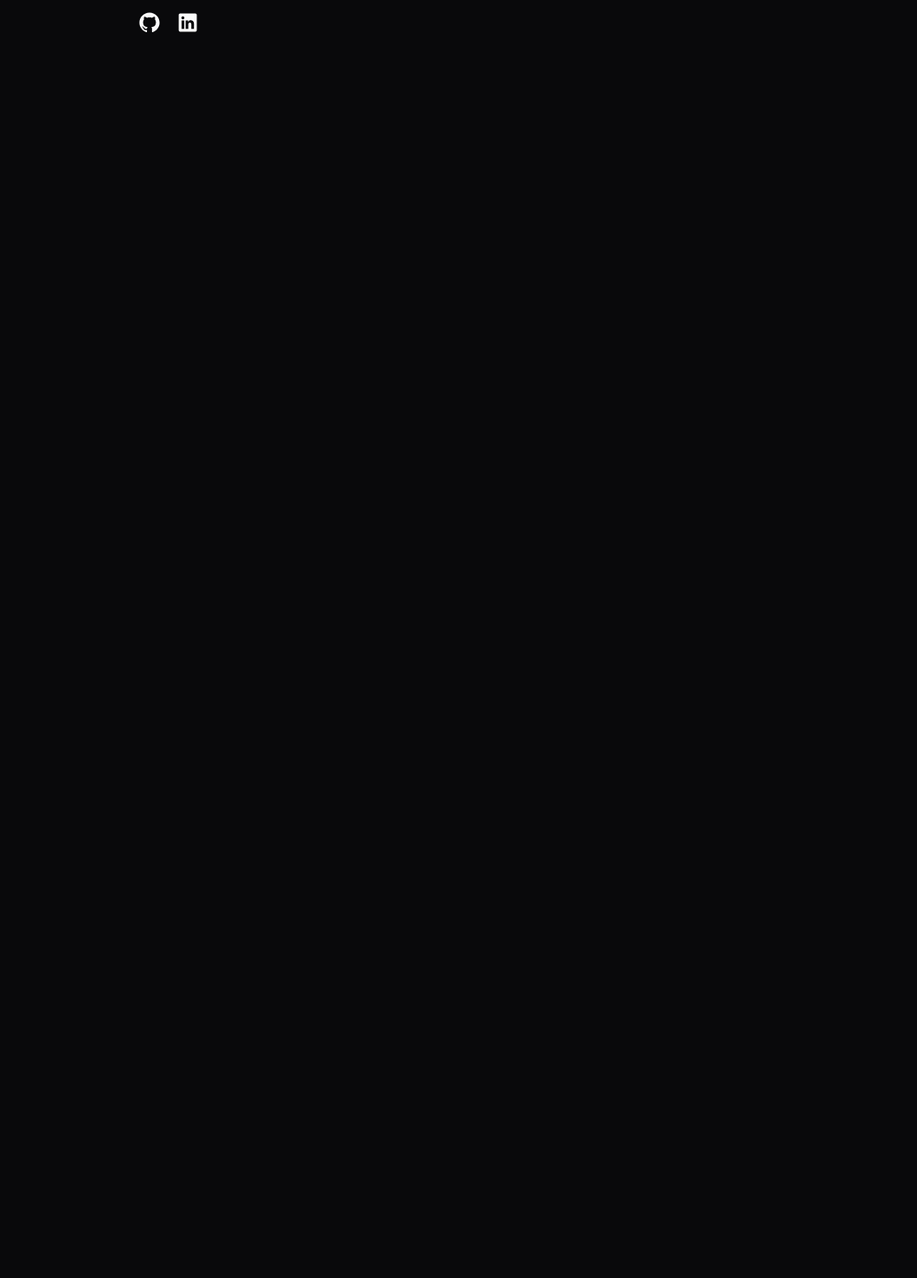
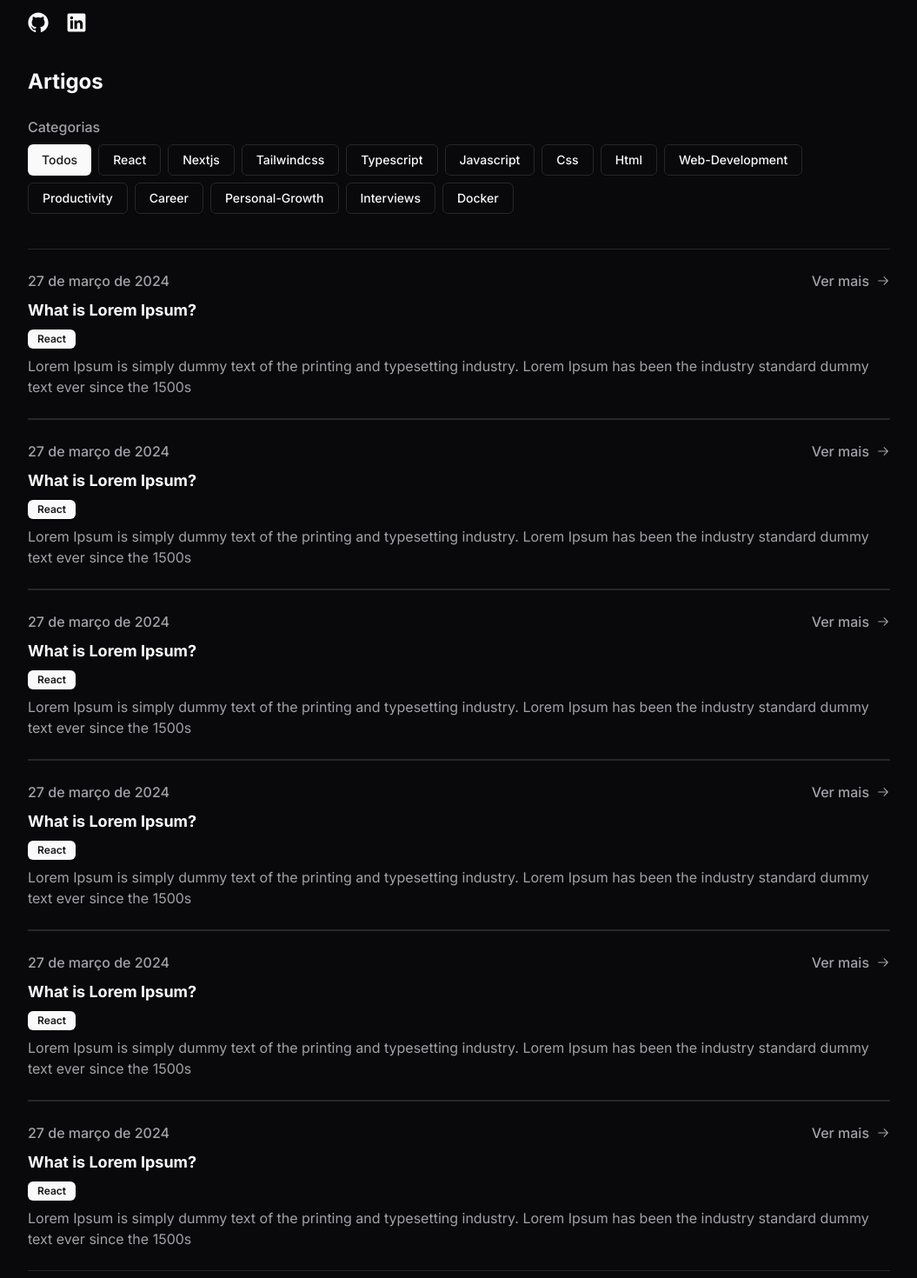
Before and after one commit to arrudadev/arrudadev-blog, a Next.js app: page / in a window 1280 px wide. Shown: the part 200-1670 px from the top of the page at 87% size, without its empty margins (112-1167 px from the left). Before the commit the page ends 800 px from the top, so only its background shows below. Built offline with nearby package versions, Linux system fonts and the light colour scheme.

Commit message:
add Articles section

```diff
--- a/src/app/page.tsx
+++ b/src/app/page.tsx
@@ -1,5 +1,12 @@
+import { Articles } from '@/components/articles/Articles'
 import { Hero } from '@/components/hero/Hero'
 
 export default function Home() {
-  return <Hero />
+  return (
+    <>
+      <Hero />
+
+      <Articles />
+    </>
+  )
 }
--- /dev/null
+++ b/src/components/articles/Articles.tsx
@@ -0,0 +1,218 @@
+import { cn } from '@/lib/utils'
+import { buttonVariants } from '../ui/button'
+import Link from 'next/link'
+import { Badge } from '../ui/badge'
+import { Icon } from '../icons/Icon'
+
+export const Articles = () => {
+  const category = 'Todos'
+  const categories = [
+    'Todos',
+    'react',
+    'nextjs',
+    'tailwindcss',
+    'typescript',
+    'javascript',
+    'css',
+    'html',
+    'web-development',
+    'productivity',
+    'career',
+    'personal-growth',
+    'interviews',
+    'docker',
+  ]
+
+  return (
+    <section className="max-w-screen-lg container">
+      <h3 className="font-bold text-2xl">Artigos</h3>
+
+      <div className="pt-4">
+        <h4 className="font-medium text-muted-foreground py-2">Categorias</h4>
+
+        <ul className="flex gap-2 flex-wrap">
+          {categories.map((item) => (
+            <li key={item}>
+              <a
+                href={`/`}
+                className={cn(
+                  'capitalize',
+                  category === item ? 'select-none' : '',
+                  buttonVariants({
+                    variant: item === category ? 'default' : 'outline',
+                  }),
+                )}
+              >
+                {item}
+              </a>
+            </li>
+          ))}
+        </ul>
+
+        <ul className="flex flex-col w-full py-10">
+          <li className="w-full gap-2 border-b border-t py-6">
+            <Link href="/" className="flex flex-col justify-center gap-2">
+              <div className="flex items-center justify-between">
+                <span className="font-medium text-muted-foreground">
+                  27 de março de 2024
+                </span>
+
+                <span className="font-medium text-muted-foreground flex gap-2 items-center">
+                  Ver mais
+                  <Icon icon="ArrowRightIcon" className="h-4 w-4" />
+                </span>
+              </div>
+
+              <h5 className="text-lg font-bold">What is Lorem Ipsum?</h5>
+
+              <Badge radius="md" className="capitalize max-w-fit">
+                react
+              </Badge>
+
+              <p className="text-zinc-500 dark:text-zinc-400">
+                Lorem Ipsum is simply dummy text of the printing and typesetting
+                industry. Lorem Ipsum has been the industry standard dummy text
+                ever since the 1500s
+              </p>
+            </Link>
+          </li>
+
+          <li className="w-full gap-2 border-b border-t py-6">
+            <Link href="/" className="flex flex-col justify-center gap-2">
+              <div className="flex items-center justify-between">
+                <span className="font-medium text-muted-foreground">
+                  27 de março de 2024
+                </span>
+
+                <span className="font-medium text-muted-foreground flex gap-2 items-center">
+                  Ver mais
+                  <Icon icon="ArrowRightIcon" className="h-4 w-4" />
+                </span>
+              </div>
+
+              <h5 className="text-lg font-bold">What is Lorem Ipsum?</h5>
+
+              <Badge radius="md" className="capitalize max-w-fit">
+                react
+              </Badge>
+
+              <p className="text-zinc-500 dark:text-zinc-400">
+                Lorem Ipsum is simply dummy text of the printing and typesetting
+                industry. Lorem Ipsum has been the industry standard dummy text
+                ever since the 1500s
+              </p>
+            </Link>
+          </li>
+
+          <li className="w-full gap-2 border-b border-t py-6">
+            <Link href="/" className="flex flex-col justify-center gap-2">
+              <div className="flex items-center justify-between">
+                <span className="font-medium text-muted-foreground">
+                  27 de março de 2024
+                </span>
+
+                <span className="font-medium text-muted-foreground flex gap-2 items-center">
+                  Ver mais
+                  <Icon icon="ArrowRightIcon" className="h-4 w-4" />
+                </span>
+              </div>
+
+              <h5 className="text-lg font-bold">What is Lorem Ipsum?</h5>
+
+              <Badge radius="md" className="capitalize max-w-fit">
+                react
+              </Badge>
+
+              <p className="text-zinc-500 dark:text-zinc-400">
+                Lorem Ipsum is simply dummy text of the printing and typesetting
+                industry. Lorem Ipsum has been the industry standard dummy text
+                ever since the 1500s
+              </p>
+            </Link>
+          </li>
+
+          <li className="w-full gap-2 border-b border-t py-6">
+            <Link href="/" className="flex flex-col justify-center gap-2">
+              <div className="flex items-center justify-between">
+                <span className="font-medium text-muted-foreground">
+                  27 de março de 2024
+                </span>
+
+                <span className="font-medium text-muted-foreground flex gap-2 items-center">
+                  Ver mais
+                  <Icon icon="ArrowRightIcon" className="h-4 w-4" />
+                </span>
+              </div>
+
+              <h5 className="text-lg font-bold">What is Lorem Ipsum?</h5>
+
+              <Badge radius="md" className="capitalize max-w-fit">
+                react
+              </Badge>
+
+              <p className="text-zinc-500 dark:text-zinc-400">
+                Lorem Ipsum is simply dummy text of the printing and typesetting
+                industry. Lorem Ipsum has been the industry standard dummy text
+                ever since the 1500s
+              </p>
+            </Link>
+          </li>
+
+          <li className="w-full gap-2 border-b border-t py-6">
+            <Link href="/" className="flex flex-col justify-center gap-2">
+              <div className="flex items-center justify-between">
+                <span className="font-medium text-muted-foreground">
+                  27 de março de 2024
+                </span>
+
+                <span className="font-medium text-muted-foreground flex gap-2 items-center">
+                  Ver mais
+                  <Icon icon="ArrowRightIcon" className="h-4 w-4" />
+                </span>
+              </div>
+
+              <h5 className="text-lg font-bold">What is Lorem Ipsum?</h5>
+
+              <Badge radius="md" className="capitalize max-w-fit">
+                react
+              </Badge>
+
+              <p className="text-zinc-500 dark:text-zinc-400">
+                Lorem Ipsum is simply dummy text of the printing and typesetting
+                industry. Lorem Ipsum has been the industry standard dummy text
+                ever since the 1500s
+              </p>
+            </Link>
+          </li>
+
+          <li className="w-full gap-2 border-b border-t py-6">
+            <Link href="/" className="flex flex-col justify-center gap-2">
+              <div className="flex items-center justify-between">
+                <span className="font-medium text-muted-foreground">
+                  27 de março de 2024
+                </span>
+
+                <span className="font-medium text-muted-foreground flex gap-2 items-center">
+                  Ver mais
+                  <Icon icon="ArrowRightIcon" className="h-4 w-4" />
+                </span>
+              </div>
+
+              <h5 className="text-lg font-bold">What is Lorem Ipsum?</h5>
+
+              <Badge radius="md" className="capitalize max-w-fit">
+                react
+              </Badge>
+
+              <p className="text-zinc-500 dark:text-zinc-400">
+                Lorem Ipsum is simply dummy text of the printing and typesetting
+                industry. Lorem Ipsum has been the industry standard dummy text
+                ever since the 1500s
+              </p>
+            </Link>
+          </li>
+        </ul>
+      </div>
+    </section>
+  )
+}
--- a/src/components/header/Header.tsx
+++ b/src/components/header/Header.tsx
@@ -7,8 +7,8 @@ import { Icon } from '../icons/Icon'
 
 export const Header = () => {
   return (
-    <header className="flex items-center h-16 md:h-18 z-50 sticky top-0 border-b">
-      <div className="relative container flex items-center justify-between max-w-screen-md">
+    <header className="flex items-center h-16 md:h-18 z-50 sticky top-0 border-b bg-background">
+      <div className="relative container flex items-center justify-between max-w-screen-lg">
         <div className="hidden md:flex items-center gap-4">
           <Brand />
           <NavigationMenuDesktop />
--- a/src/components/hero/Hero.tsx
+++ b/src/components/hero/Hero.tsx
@@ -3,7 +3,7 @@ import { Icon } from '../icons/Icon'
 
 export const Hero = () => {
   return (
-    <section className="max-w-screen-md py-10 container flex items-start  flex-col">
+    <section className="max-w-screen-lg py-10 container flex items-start  flex-col">
       <h1 className="text-lg md:text-2xl font-bold text-zinc-900 dark:text-white sm:text-3xl mb-0">
         Alexandre Arruda
       </h1>
--- /dev/null
+++ b/src/components/ui/badge.tsx
@@ -0,0 +1,42 @@
+import * as React from 'react'
+import { cva, type VariantProps } from 'class-variance-authority'
+
+import { cn } from '@/lib/utils'
+
+const badgeVariants = cva(
+  'inline-flex items-center rounded-md border px-2.5 py-0.5 text-xs font-semibold transition-colors focus:outline-none focus:ring-2 focus:ring-ring focus:ring-offset-2',
+  {
+    variants: {
+      variant: {
+        default:
+          'border-transparent bg-primary text-primary-foreground shadow hover:bg-primary/80',
+        secondary:
+          'border-transparent bg-secondary text-secondary-foreground hover:bg-secondary/80',
+        destructive:
+          'border-transparent bg-destructive text-destructive-foreground shadow hover:bg-destructive/80',
+        outline: 'text-foreground',
+      },
+      radius: {
+        default: 'rounded-none',
+        sm: 'rounded-sm',
+        md: 'rounded-md',
+        lg: 'rounded-lg',
+        full: 'rounded-full',
+      },
+    },
+    defaultVariants: {
+      variant: 'default',
+    },
+  },
+)
+
+export type BadgeProps = React.HTMLAttributes<HTMLDivElement> &
+  VariantProps<typeof badgeVariants>
+
+function Badge({ className, variant, ...props }: BadgeProps) {
+  return (
+    <div className={cn(badgeVariants({ variant }), className)} {...props} />
+  )
+}
+
+export { Badge, badgeVariants }
```
